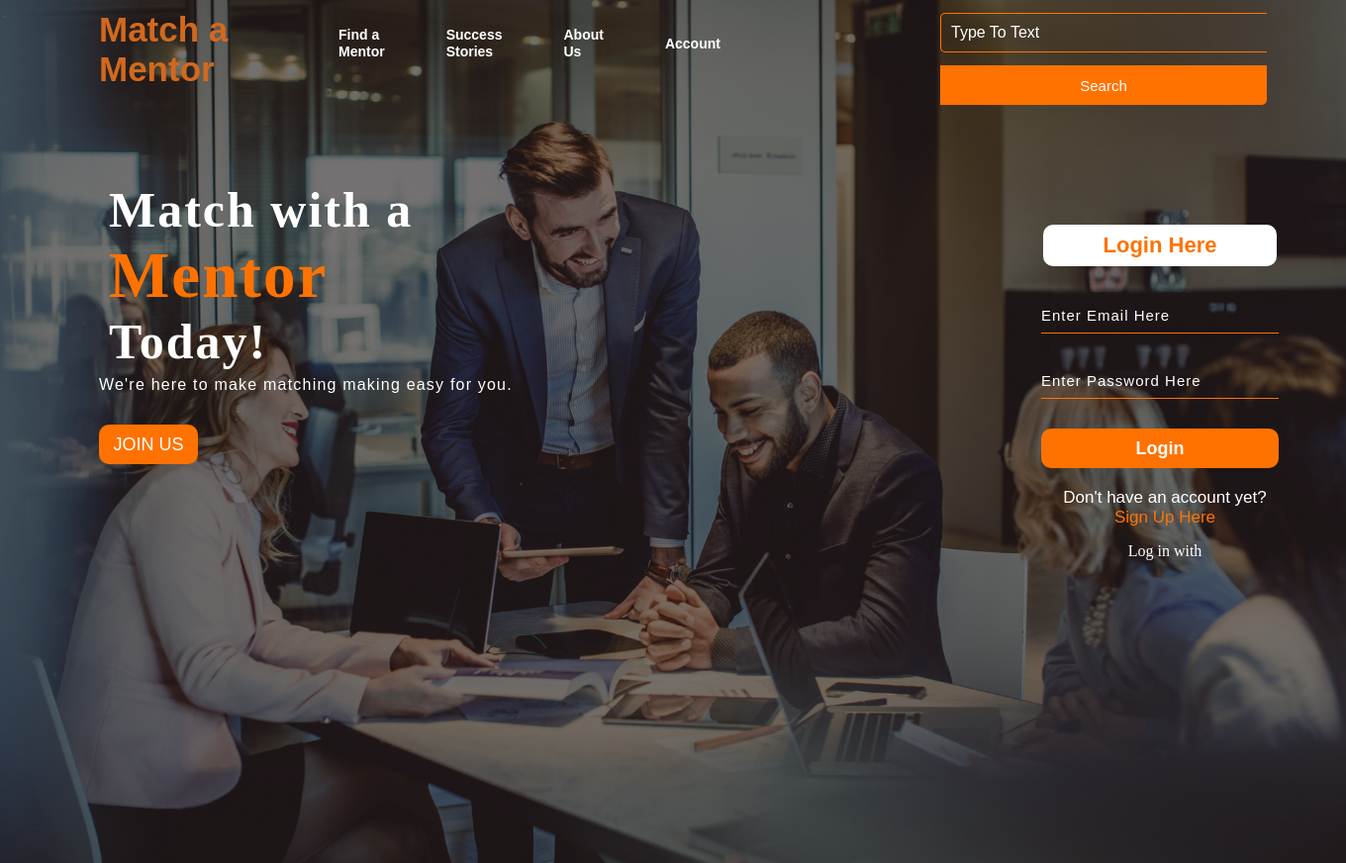
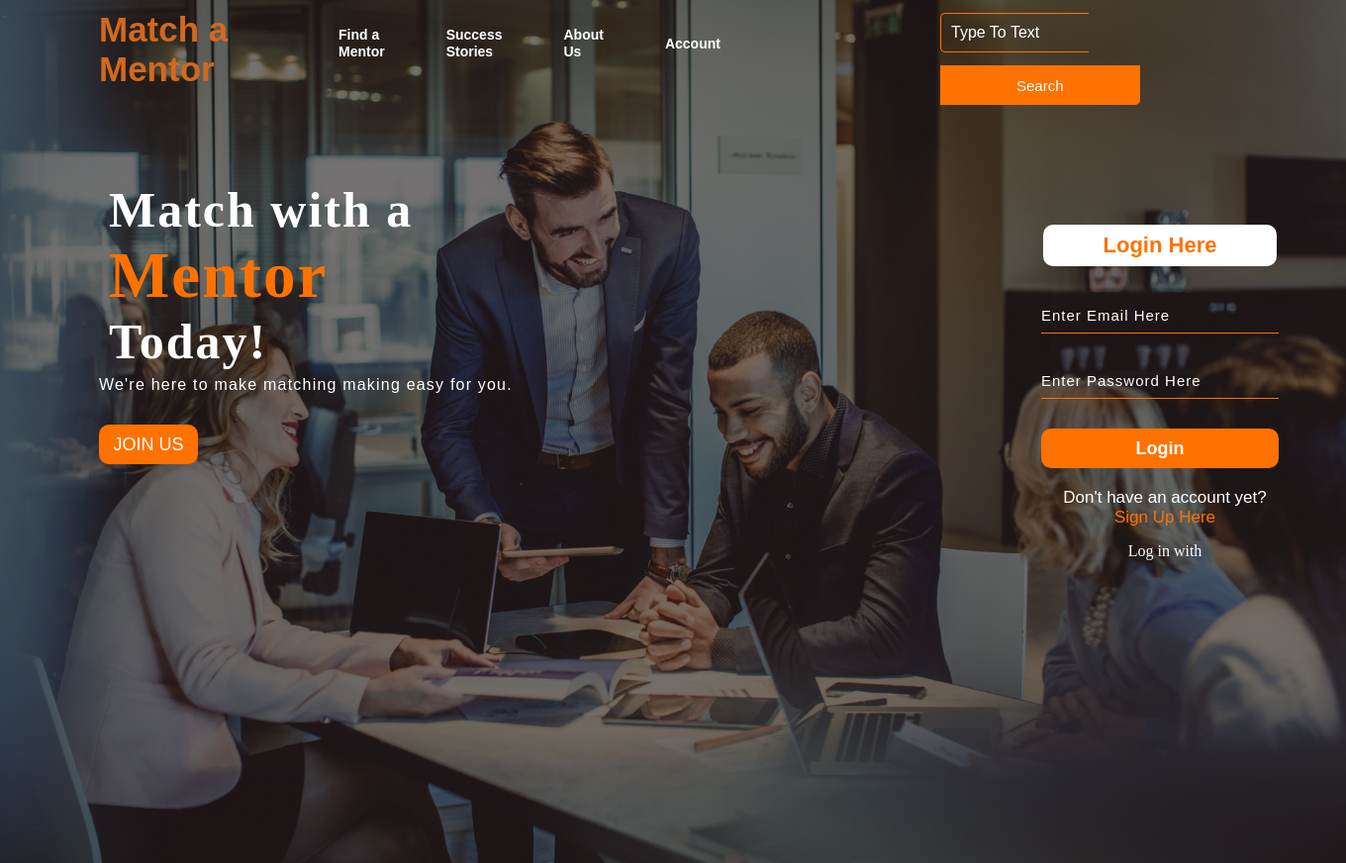
Before and after one commit to alexciechano/Mentor-website, a PHP site: page / in a window 1360 px wide. Shown: the whole page at 99% size. Run offline with PHP 8.4, Linux system fonts and the light colour scheme; some libraries are stand-ins or nearby versions.

Commit message:
form new

```diff
--- a/style.css
+++ b/style.css
@@ -66,14 +66,14 @@ ul li a:hover{
 }
 
 .search{
-    width: 330px;
+    width: -300px;
     float: left;
     margin-left: 270px;
 }
 
 .srch{
     font-family:'Times New Roman';
-    width: 330px;
+    width: 150px;
     height: 40px;
     background: transparent;
     border: 1px solid #ff7200;
```
